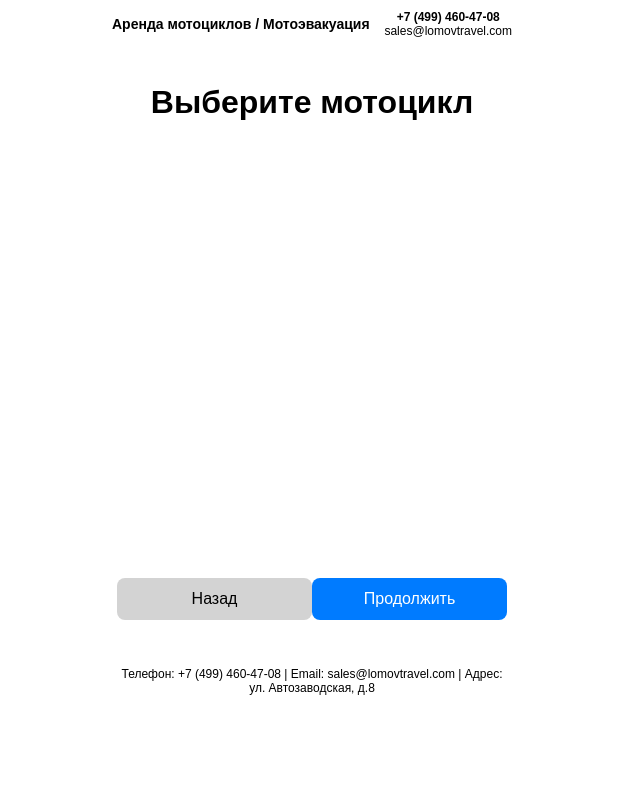
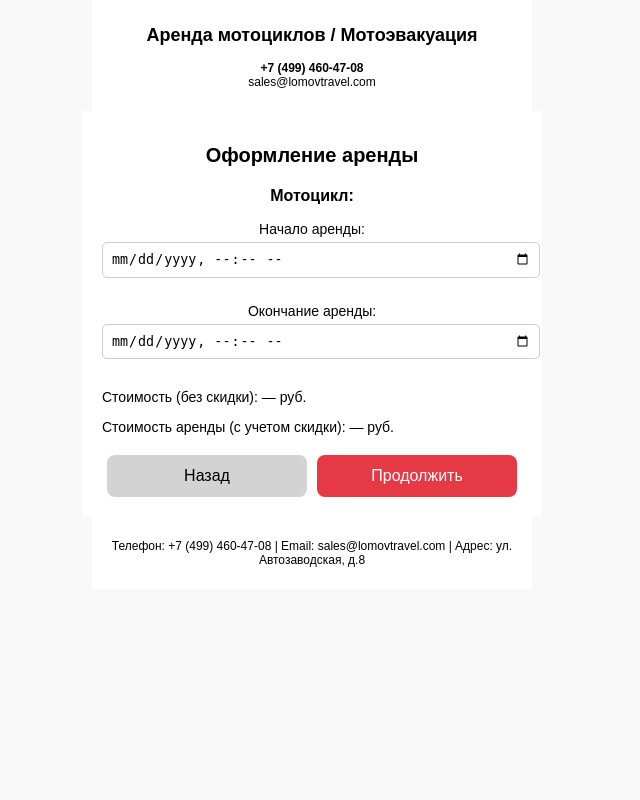
Before and after one commit to AI-Katrin/Motorentalbot, a FastAPI app: page /app/calendar in a window 1280 px wide. Shown: the whole page, without its empty margins (328-968 px from the left). Run offline with FastAPI, Linux system fonts and the light colour scheme.

Commit message:
Revert "Calendar"

```diff
--- a/miniapp/templates/calendar.html
+++ b/miniapp/templates/calendar.html
@@ -3,140 +3,74 @@
 <head>
   <meta charset="UTF-8" />
   <meta name="viewport" content="width=device-width, initial-scale=1" />
-  <title>Аренда мотоцикла</title>
-  <link rel="stylesheet" href="https://cdn.jsdelivr.net/npm/swiper@11/swiper-bundle.min.css" />
+  <title>Оформление аренды</title>
   <style>
     body {
       font-family: Arial, sans-serif;
       margin: 0;
       padding: 0;
-      background-color: #fff;
+      background-color: #f8f8f8;
       display: flex;
       flex-direction: column;
       align-items: center;
-      min-height: 100vh;
     }
 
-    .container {
+    header, footer {
       width: 100%;
       max-width: 420px;
-      background-color: #fff;
-    }
-
-    header {
-      width: 100%;
-      background-color: #fff;
-      padding: 10px;
-      text-align: center;
-      box-sizing: border-box;
-    }
-
-    header .top-info {
-      display: flex;
-      justify-content: space-between;
-      align-items: center;
-    }
-
-    header .top-info h2 {
-      margin: 0;
-      font-size: 14px;
-    }
-
-    header .top-info p {
-      margin: 0;
-      font-size: 12px;
-    }
-
-    footer {
-      width: 100%;
       background-color: #fff;
       padding: 10px;
       text-align: center;
       font-size: 12px;
-      margin-top: 10px;
-      box-sizing: border-box;
     }
 
     .content {
       width: 100%;
-      padding: 15px;
+      max-width: 420px;
+      padding: 20px;
+      background-color: #fff;
       text-align: center;
-      box-sizing: border-box;
     }
 
-    .swiper {
-      width: 100%;
-      height: 420px;
-      border-radius: 10px;
-      overflow: hidden;
-      position: relative;
+    h1 {
+      font-size: 20px;
+      margin-bottom: 20px;
     }
 
-    .swiper-wrapper {
-      height: 100%;
-      display: flex;
-      align-items: center;
-      transition-timing-function: ease-in-out;
+    label {
+      display: block;
+      margin: 10px 0 5px;
+      font-size: 14px;
     }
 
-    .swiper-slide {
-      width: 100% !important;
-      flex-shrink: 0;
-      height: 100%;
-      justify-content: center;
-      display: flex;
-      flex-direction: column;
-      align-items: center;
-      background: white;
-      padding: 10px;
-      border-radius: 10px;
-      cursor: pointer;
+    input[type="datetime-local"] {
+      width: 100%;
+      padding: 8px;
+      margin-bottom: 15px;
+      border: 1px solid #ccc;
+      border-radius: 5px;
     }
 
-    .img-wrapper {
-      width: 100%;
-      height: 200px;
-      display: flex;
-      justify-content: center;
-      align-items: center;
-    }
-
-    .img-wrapper img {
-      max-width: 300px;
-      max-height: 100%;
-      object-fit: contain;
-      display: block;
-    }
-
-    .moto-info {
-      margin-top: 10px;
-    }
-
-    .moto-info h2 {
-      font-size: 18px;
-      margin: 5px 0;
-    }
-
-    .moto-info p {
+    #price-summary {
+      margin-top: 15px;
       font-size: 14px;
-      margin: 3px 0;
+      text-align: left;
     }
 
     .buttons {
       display: flex;
       justify-content: space-between;
-      width: 100%;
-      margin-top: 15px;
+      margin-top: 20px;
     }
 
     .button {
       flex: 1;
       padding: 12px;
-      text-align: center;
+      margin: 0 5px;
+      font-size: 16px;
       border: none;
+      border-radius: 8px;
       cursor: pointer;
-      font-size: 16px;
-      border-radius: 8px;
     }
 
     .back {
@@ -144,226 +78,119 @@
     }
 
     .continue {
-      background-color: #007bff;
+      background-color: #e63946;
       color: white;
-    }
-
-    .swiper-button-prev,
-    .swiper-button-next {
-      color: black;
-      z-index: 10;
-    }
-
-    .modal {
-      position: fixed;
-      top: 0; left: 0;
-      width: 100%; height: 100%;
-      background: rgba(0,0,0,0.5);
-      display: none;
-      justify-content: center;
-      align-items: center;
-      z-index: 9999;
-    }
-
-    .modal.active {
-      display: flex;
-    }
-
-    .modal-content {
-      background: #fff;
-      padding: 20px;
-      border-radius: 20px;
-      max-width: 90%;
-      width: 100%;
-      text-align: left;
-      font-size: 14px;
-      line-height: 1.5;
-      position: relative;
-    }
-
-    .modal-content h2 {
-      font-size: 20px;
-      font-weight: bold;
-      margin-bottom: 10px;
-    }
-
-    .modal-content p {
-      margin: 5px 0;
-      white-space: pre-line;
-    }
-
-    .modal-content .close {
-      position: absolute;
-      top: 10px;
-      right: 10px;
-      font-size: 20px;
-      cursor: pointer;
-    }
-
-    .modal-buttons {
-      display: flex;
-      justify-content: space-between;
-      gap: 10px;
-      margin-top: 20px;
-    }
-
-    .modal-buttons .button {
-      flex: 1;
     }
   </style>
 </head>
 <body>
-  <div class="container">
+
 <header>
-      <div class="top-info">
   <h2>Аренда мотоциклов / Мотоэвакуация</h2>
-        <p>
-          <strong>+7 (499) 460-47-08</strong><br />
-          sales@lomovtravel.com
-        </p>
-      </div>
+  <p><strong>+7 (499) 460-47-08</strong><br>sales@lomovtravel.com</p>
 </header>
 
 <div class="content">
-      <h1>Выберите мотоцикл</h1>
-      <div class="swiper">
-        <div class="swiper-wrapper">
-          {% for moto in motorcycles %}
-          <div class="swiper-slide"
-               onclick="openModal(this)"
-               data-name="{{ moto.name }}"
-               data-description="{{ moto.description | default('Описание недоступно.') }}"
-               data-specs="{{ moto.specs | default('') }}">
-            <div class="img-wrapper">
-              <img src="{{ moto.image }}" alt="{{ moto.name }}" />
-            </div>
-            <div class="moto-info">
-              <h2>{{ moto.name }}</h2>
-              <p>Стоимость: {{ moto.price }} / сутки</p>
-              <p>Залог: {{ moto.deposit }}</p>
-            </div>
-          </div>
-          {% endfor %}
-        </div>
-        <div class="swiper-pagination"></div>
-        <div class="swiper-button-prev"></div>
-        <div class="swiper-button-next"></div>
+  <h1>Оформление аренды</h1>
+  <p><strong>Мотоцикл:</strong> {{ moto }}</p>
+
+  <label for="start">Начало аренды:</label>
+  <input type="datetime-local" id="start" name="start">
+
+  <label for="end">Окончание аренды:</label>
+  <input type="datetime-local" id="end" name="end">
+
+  <div id="price-summary">
+    <p>Стоимость (без скидки): <span id="base-price">—</span> руб.</p>
+    <p>Стоимость аренды (с учетом скидки): <span id="discounted-price">—</span> руб.</p>
   </div>
 
   <div class="buttons">
-        <button class="button back" onclick="window.history.back();">Назад</button>
-        <button class="button continue" onclick="goToCalendar();">Продолжить</button>
+    <button class="button back" onclick="history.back()">Назад</button>
+    <button class="button continue" onclick="submitForm()">Продолжить</button>
   </div>
 </div>
 
 <footer>
   <p>
-        Телефон: +7 (499) 460-47-08 |
-        Email: sales@lomovtravel.com |
-        Адрес: ул. Автозаводская, д.8
+    Телефон: +7 (499) 460-47-08 | Email: sales@lomovtravel.com | Адрес: ул. Автозаводская, д.8
   </p>
 </footer>
-  </div>
 
-  <!-- Модальное окно -->
-  <div id="modal" class="modal">
-    <div class="modal-content">
-      <span class="close" onclick="closeModal()">&times;</span>
-      <h2 id="modal-title"></h2>
-      <p id="modal-description"></p>
-      <p id="modal-specs"></p>
-      <div class="modal-buttons">
-        <button class="button continue" onclick="selectMoto()">Выбрать</button>
-        <button class="button back" onclick="closeModal()">Назад</button>
-      </div>
-    </div>
-  </div>
+<script>
+  const prices = {
+    "BMW R 1250 GS": 15000,
+    "BMW R 1250 RT": 18000,
+    "BMW R 18": 18000
+  };
 
-  <script src="https://cdn.jsdelivr.net/npm/swiper@11/swiper-bundle.min.js"></script>
-  <script>
-    document.addEventListener("DOMContentLoaded", function () {
-      const tg = window.Telegram?.WebApp;
-      if (tg) tg.expand();
+  function calculatePrice() {
+    const start = new Date(document.getElementById("start").value);
+    const end = new Date(document.getElementById("end").value);
+    const baseEl = document.getElementById("base-price");
+    const discountedEl = document.getElementById("discounted-price");
+    const moto = "{{ moto }}";
 
-      const urlParams = new URLSearchParams(window.location.search);
-      const user_id = urlParams.get("user_id");
-      const phone = urlParams.get("phone");
+    if (isNaN(start.getTime()) || isNaN(end.getTime()) || end <= start) {
+      baseEl.textContent = "—";
+      discountedEl.textContent = "—";
+      return;
+    }
 
-      const swiper = new Swiper(".swiper", {
-        loop: true,
-        pagination: {
-          el: ".swiper-pagination",
-          clickable: true,
-        },
-        navigation: {
-          nextEl: ".swiper-button-next",
-          prevEl: ".swiper-button-prev",
-        },
-        simulateTouch: true,
-        touchRatio: 1,
-      });
+    const days = Math.ceil((end - start) / (1000 * 60 * 60 * 24));
+    const pricePerDay = prices[moto] || 0;
+    const base = days * pricePerDay;
 
-      window.continueRent = function () {
-        const activeSlide = document.querySelector(".swiper-slide-active");
-        const motoName = activeSlide.querySelector("h2").innerText;
-        const motoPrice = activeSlide.querySelectorAll("p")[0].innerText;
-        const motoDeposit = activeSlide.querySelectorAll("p")[1].innerText;
+    let discount = 0;
+    if (days >= 30) discount = 0.25;
+    else if (days >= 20) discount = 0.20;
+    else if (days >= 11) discount = 0.15;
+    else if (days >= 7) discount = 0.10;
+
+    const discounted = Math.round(base * (1 - discount));
+
+    baseEl.textContent = base.toLocaleString("ru-RU");
+    discountedEl.textContent = discounted.toLocaleString("ru-RU");
+  }
+
+  document.getElementById("start").addEventListener("change", calculatePrice);
+  document.getElementById("end").addEventListener("change", calculatePrice);
+
+  function submitForm() {
+    const start = document.getElementById("start").value;
+    const end = document.getElementById("end").value;
+    const moto = "{{ moto }}";
+    const user_id = "{{ user_id }}";
+    const phone = "{{ phone }}";
+
+    if (!start || !end) {
+      alert("Пожалуйста, выберите даты аренды.");
+      return;
+    }
 
     const data = {
-          user_id: user_id,
-          phone: phone,
-          motorcycle: {
-            name: motoName,
-            price: motoPrice,
-            deposit: motoDeposit,
-          },
+      user_id,
+      phone,
+      motorcycle: moto,
+      start,
+      end
     };
 
-        fetch("https://motorentalbot.com/app/rent", {
+    fetch("https://motorentalbot.com/app/confirm", {
       method: "POST",
       headers: {
         "Content-Type": "application/json",
       },
       body: JSON.stringify(data),
     })
-          .then((response) => response.json())
-          .then((result) => {
-            if (tg) tg.close();
+      .then((r) => r.json())
+      .then((res) => {
+        alert("Бронирование отправлено!");
+        // window.location.href = "/thankyou";
       })
-          .catch((error) => console.error("Ошибка отправки:", error));
-      };
-    });
-
-    function openModal(el) {
-      const title = el.dataset.name || "Без названия";
-      const desc = el.dataset.description || "Описание недоступно.";
-      const specs = el.dataset.specs || "";
-
-      document.getElementById("modal-title").textContent = title;
-      document.getElementById("modal-description").textContent = desc;
-      document.getElementById("modal-specs").textContent = specs;
-      document.getElementById("modal").classList.add("active");
-    }
-
-    function closeModal() {
-      document.getElementById("modal").classList.remove("active");
-    }
-
-    function selectMoto() {
-      alert("Вы выбрали: " + document.getElementById("modal-title").textContent);
-      closeModal();
-    }
-
-    function goToCalendar() {
-      const activeSlide = document.querySelector(".swiper-slide-active");
-      const motoName = activeSlide.querySelector("h2").innerText;
-      const params = new URLSearchParams(window.location.search);
-      const user_id = params.get("user_id");
-      const phone = params.get("phone");
-
-      const url = `/app/calendar?user_id=${encodeURIComponent(user_id)}&phone=${encodeURIComponent(phone)}&moto=${encodeURIComponent(motoName)}`;
-      window.location.href = url;
+      .catch((err) => console.error(err));
   }
 </script>
+
 </body>
 </html>
--- a/miniapp/templates/rent.html
+++ b/miniapp/templates/rent.html
@@ -209,7 +209,7 @@
 <body>
   <header>
     <div class="top-info">
-      <h2>Аренда мотоциклов</h2>
+      <h2>Аренда мотоциклов / Мотоэвакуация</h2>
       <p>
         <strong>+7 (499) 460-47-08</strong><br />
         sales@lomovtravel.com
```
Lines whose indentation alone changed are shown as unchanged.
